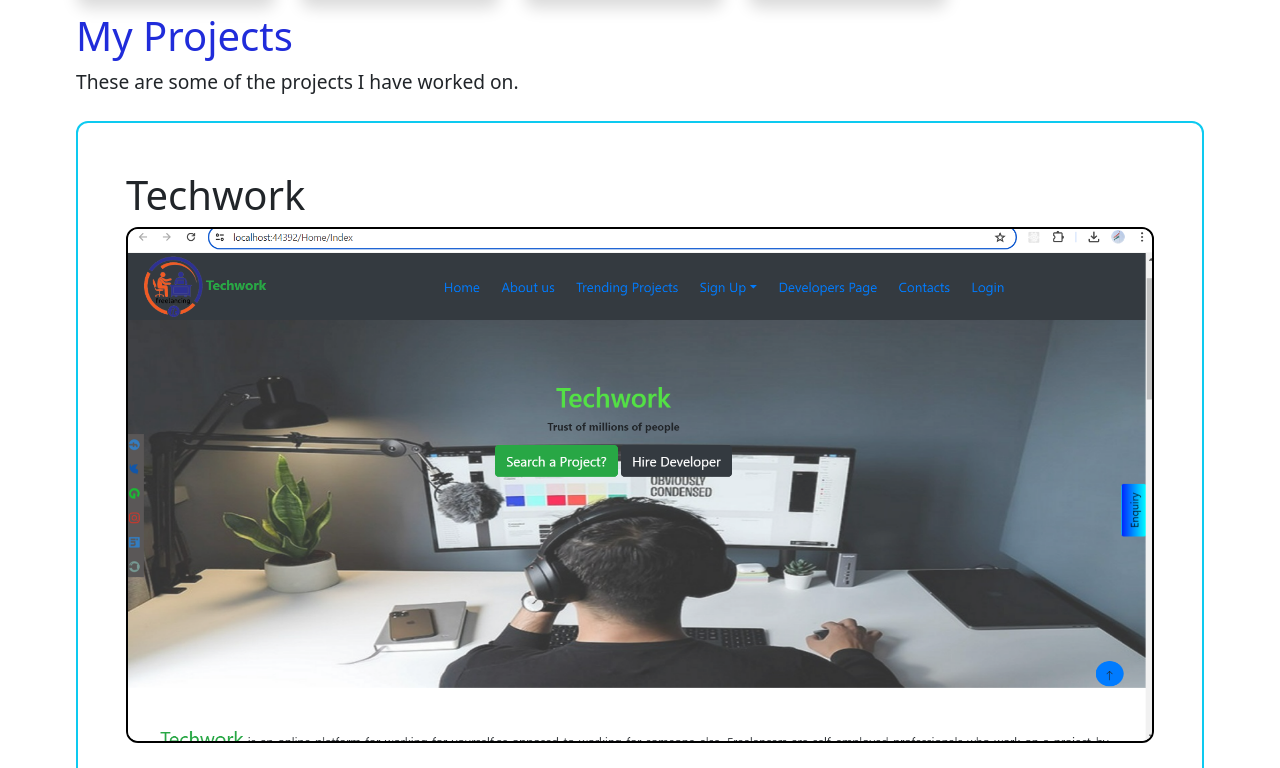
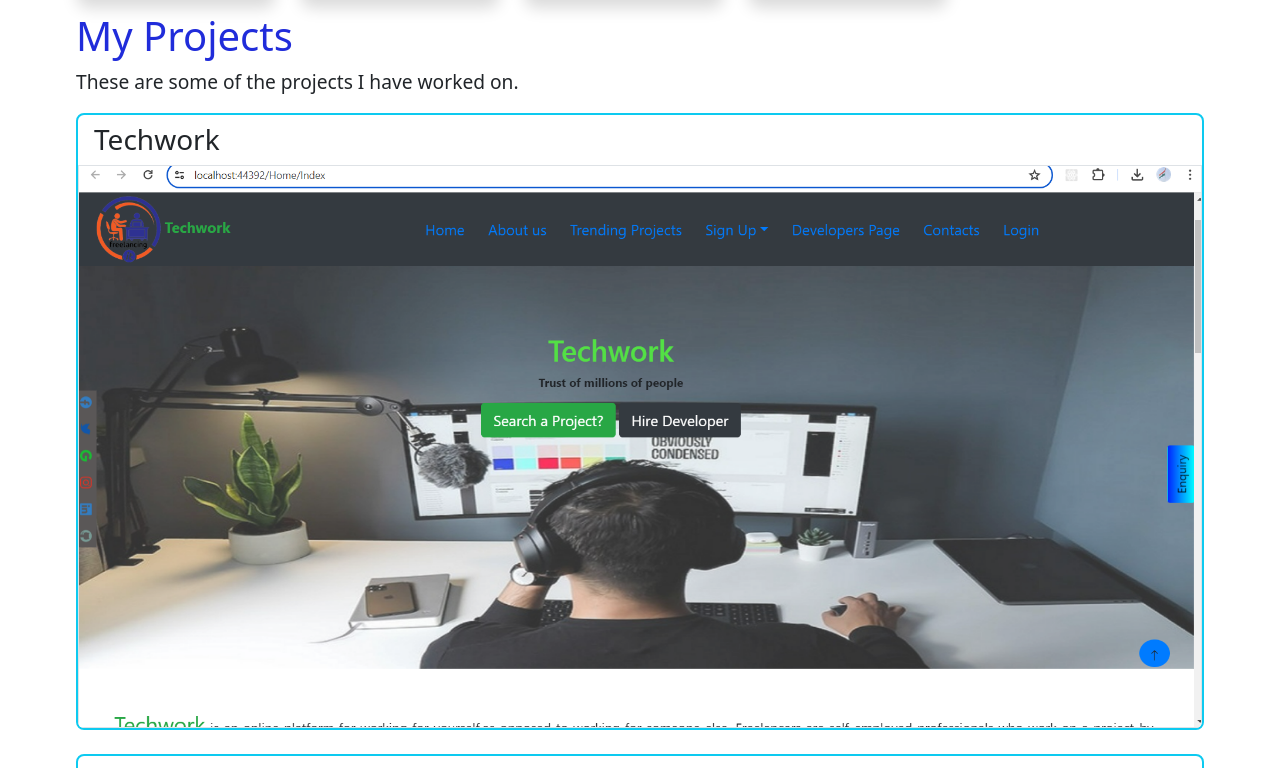
Before and after one commit to rajgupta2/My-own-Portfolio, a Next.js app: page / in a window 1280 px wide. Shown: the part 2801-3569 px from the top of the page. Built offline with nearby package versions, Linux system fonts and the light colour scheme.

Commit message:
Changing project section

```diff
--- a/app/projects/page.js
+++ b/app/projects/page.js
@@ -8,9 +8,9 @@
 const Project = (props) => {
     const { imgUrl, name, desc, stack, gitHubUrl, website } = props;
     return (
-            <div className="p-lg-5 p-md-3 pt-2 my-2 section_single_projects border-2 border-info">
-                <h1>{name}</h1>
-                <Image src={"/"+imgUrl} alt="project-image" width={0} height={0} sizes="100vw" className='border border-2 border-black'/>
+            <div className="pt-2 mb-4 section_single_projects border-2 border-info">
+                <h3 className='ps-3'>{name}</h3>
+                <Image src={"/"+imgUrl} alt="project-image" width={0} height={0} sizes="100vw" className='border border-top'/>
                 {/* <div className="project_contents">
                     <div className='project_description text-justify'>
                         <div className="switching-color">{name}</div>
@@ -36,13 +36,10 @@
         <>
             <div className='row'>
                 <h1 className="switching-color">My Projects </h1>
+                <p style={{ fontSize: 'larger' }}>
+                        These are some of the projects I have worked on.
+                </p>
             </div>
-            <div className='row'>
-                    <p style={{ fontSize: 'larger' }}>
-                        These are some of the projects I have worked on.
-                    </p>
-            </div>
-
             {
                 projectList.map((project, index) => {
                     return <Project {...project} key={index} />
--- a/app/projects/projects.css
+++ b/app/projects/projects.css
@@ -1,6 +1,6 @@
 .section_single_projects {
     border: 3px solid rgb(64, 74, 208);
-    border-radius: 12px;
+    border-radius: 8px;
     position: relative;
     overflow: hidden;
 }
@@ -9,7 +9,6 @@
     width: 100%;
     height: 100%;
     /* position: relative;*/
-    border-radius: 12px;
     object-fit: cover;
 }
 
```
